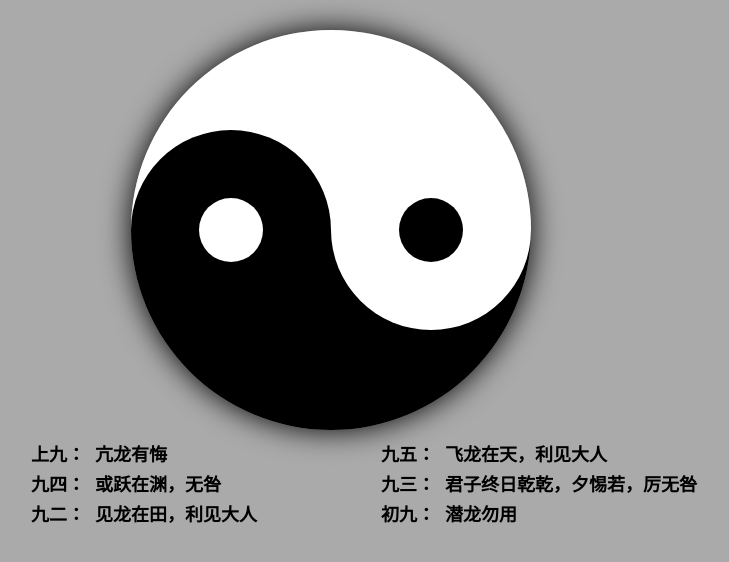
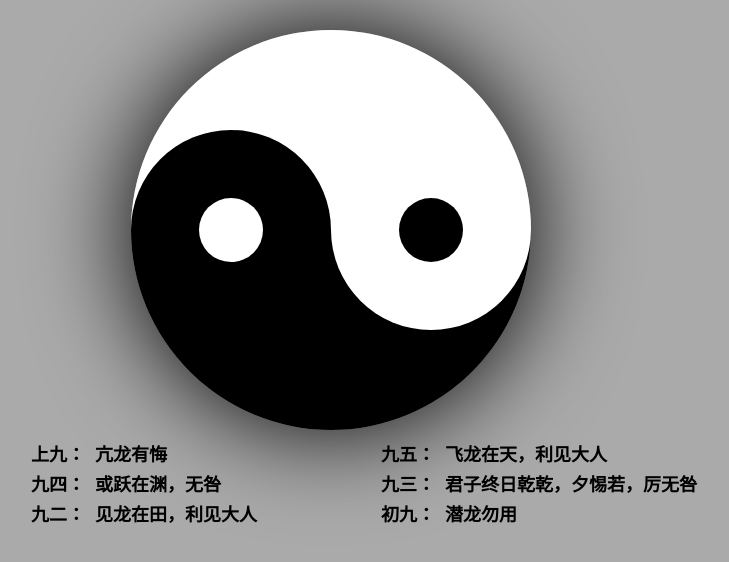
Before and after one commit to Ak-lee/yinAndyang, a plain HTML site: page index.html in a window 1280 px wide. Shown: the whole page, without its empty margins (309-1038 px from the left). Drawn offline with Linux system fonts and the light colour scheme.

Commit message:
再一次的提交

```diff
--- a/style.css
+++ b/style.css
@@ -77,7 +77,7 @@ body{
     position: relative;
     margin-top: 30px;
     border-radius: 50%;
-    box-shadow:0 0 30px rgba(0,0,0,1);
+    box-shadow:0 0 100px rgba(0,0,0,1);
 }
 
 .rotate {
@@ -95,7 +95,7 @@ body{
     }
 }
 .bagua{
-    width:800px;
+    width: 800px;
     text-align: left;
     margin: 0 auto;
 }
```
